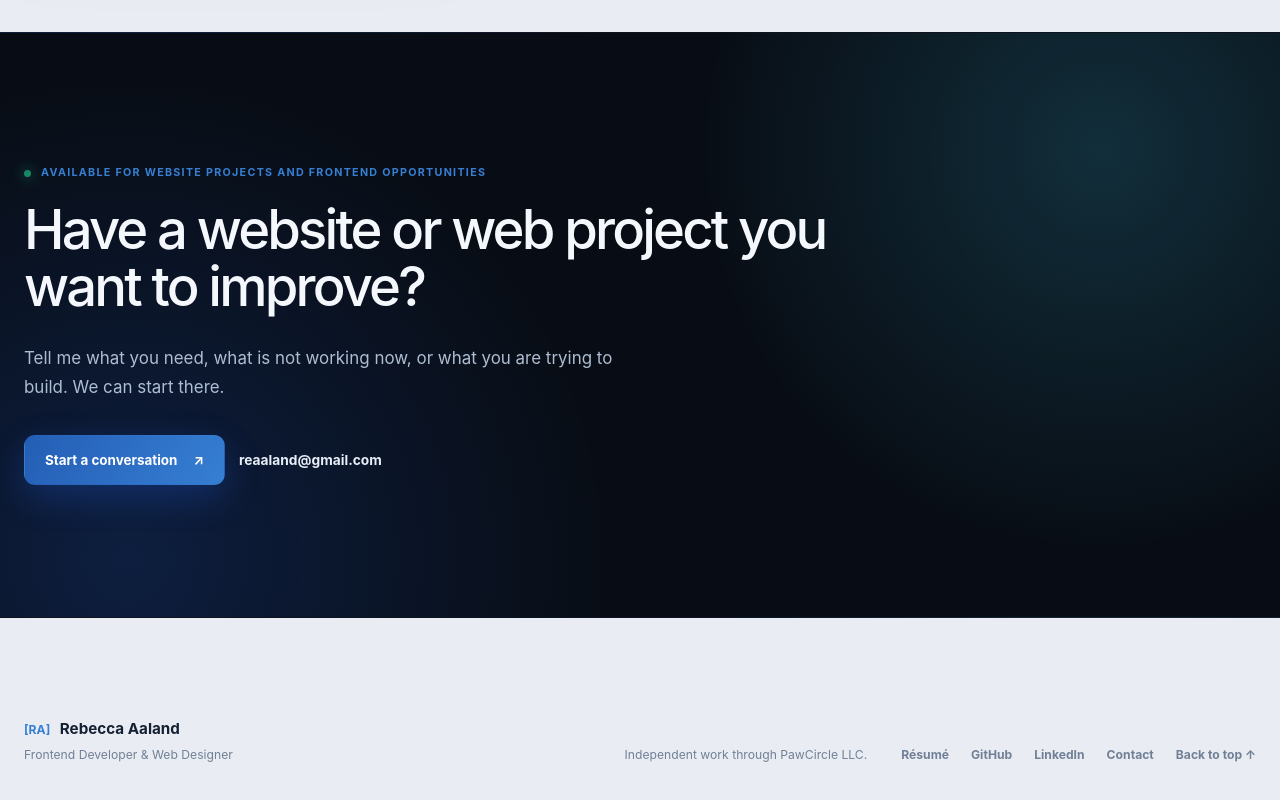
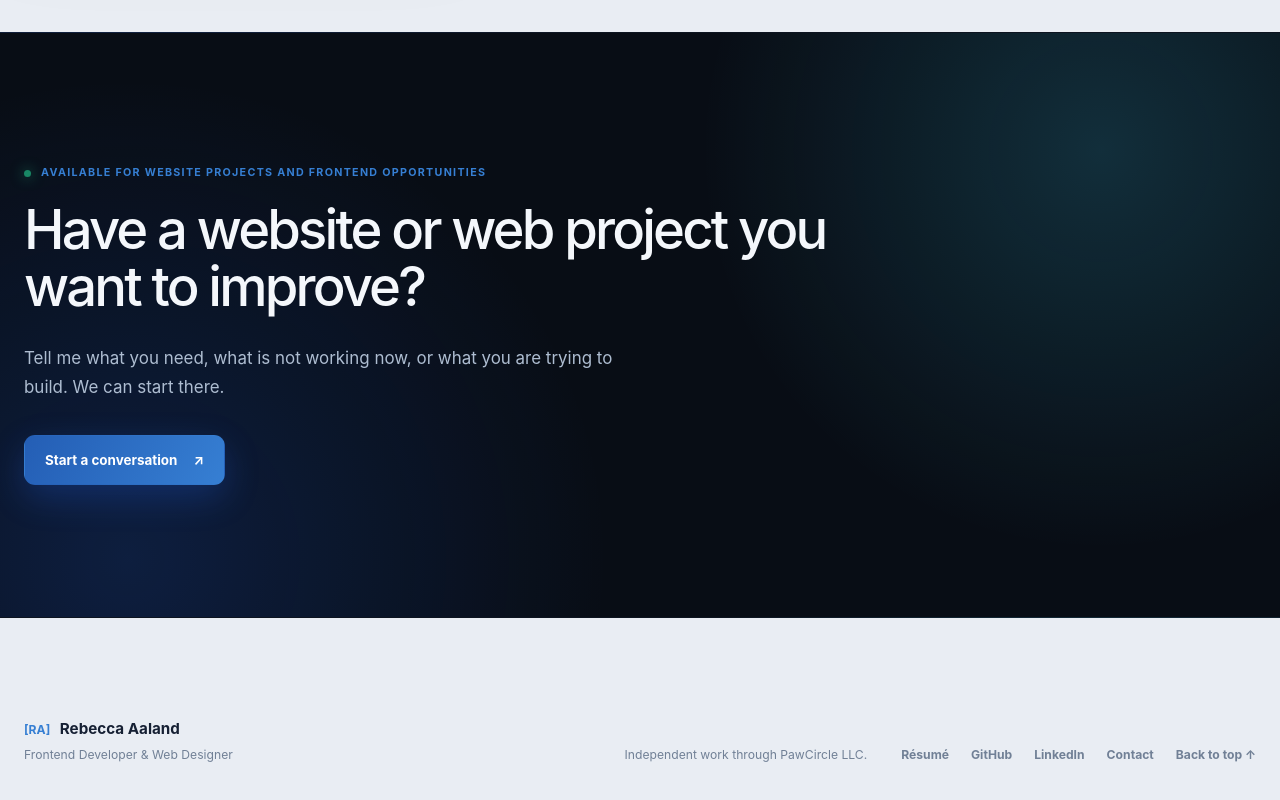
Before and after one commit to reaaland/rebecca-aaland-portfolio, a Next.js app: page / in a window 1280 px wide. Shown: the part 5248-6048 px from the top of the page. Built offline with nearby package versions, Linux system fonts and the light colour scheme.

Commit message:
Remove homepage email text link

```diff
--- a/app/page.tsx
+++ b/app/page.tsx
@@ -458,10 +458,6 @@ export default function Home() {
               <Link className="button button-primary" href="/contact">
                 Start a conversation <Arrow />
               </Link>
-
-              <a className="text-link" href="mailto:reaaland@gmail.com">
-                reaaland@gmail.com
-              </a>
             </div>
           </div>
         </section>
```
